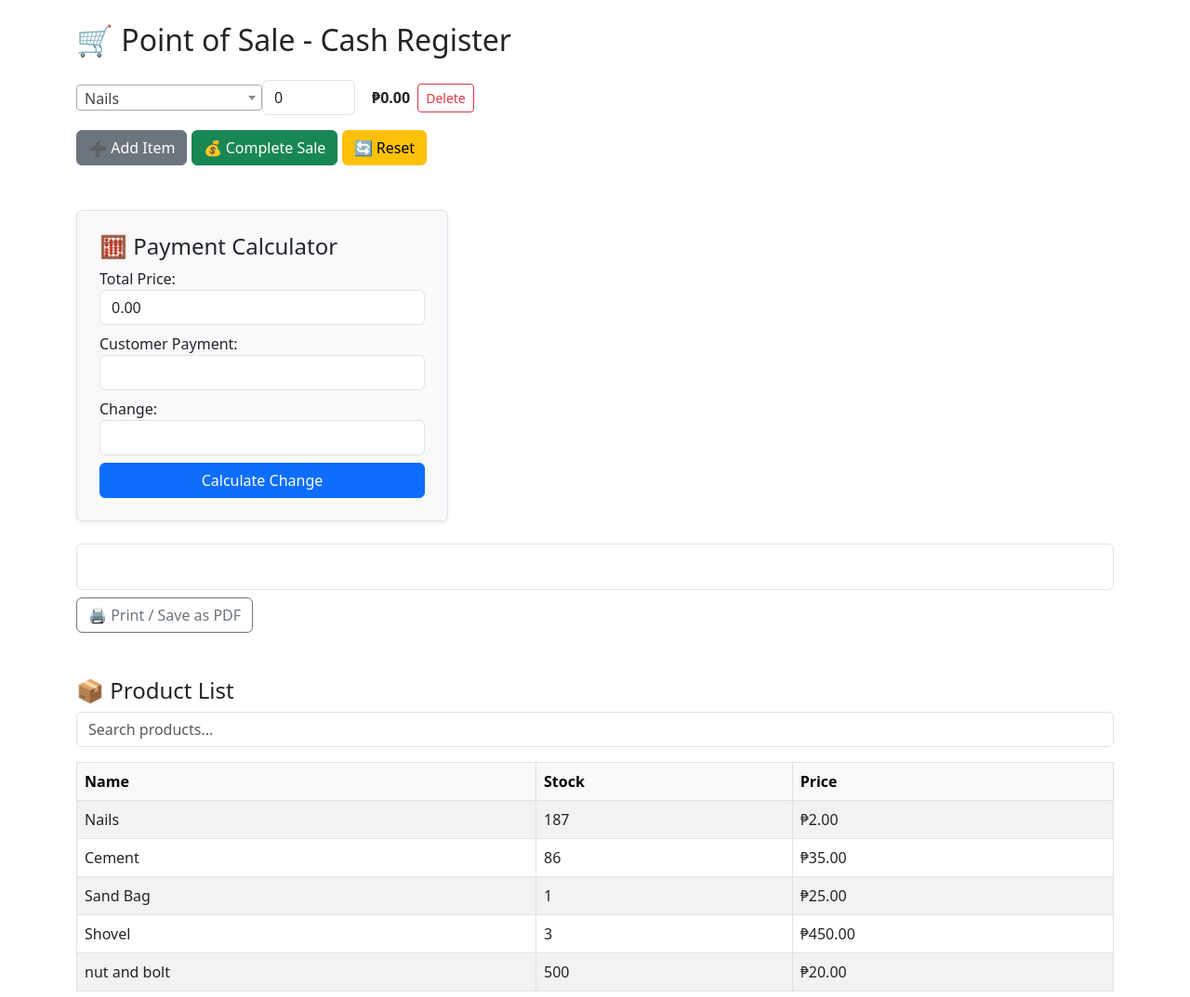
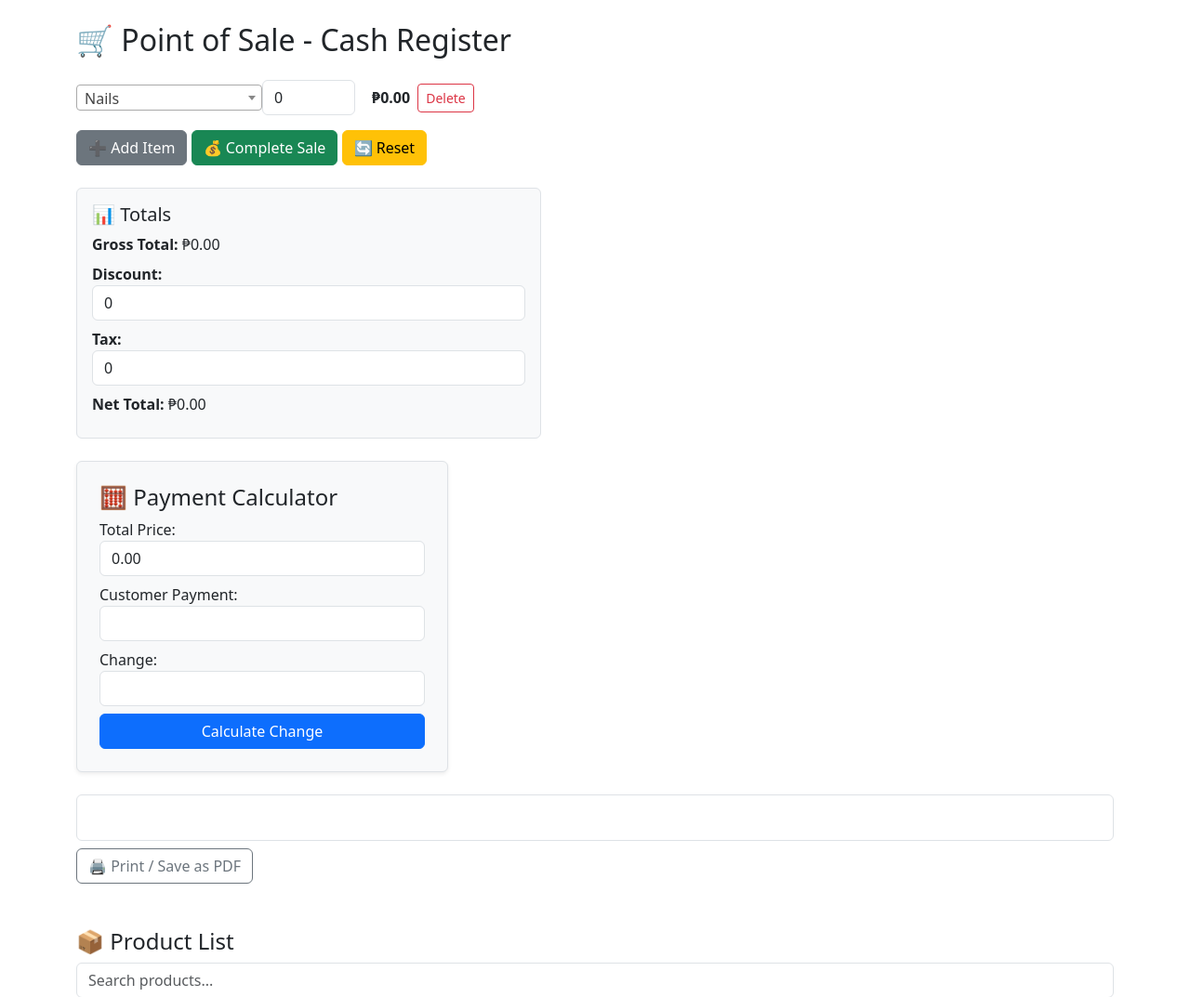
Before and after one commit to Blackstar28/hardware_system, a Django app: page /pos/ in a window 1280 px wide. Shown: the part 56-1129 px from the top of the page at 93% size. Run offline with Django 5.2, Linux system fonts and the light colour scheme; a user stored in the database is signed in; data comes from the database, SQL or seed files in the repository; some libraries are stand-ins or nearby versions.

Commit message:
added net and gros sales

```diff
--- a/core/templates/core/home.html
+++ b/core/templates/core/home.html
@@ -56,7 +56,7 @@
 
 <!-- Page Content -->
 <div class="container-buttons">
-    <h1 class="mb-4">Welcome to the Hardware Shop System</h1>
+    <h1 class="mb-4">Welcome to Daddy Dados Hardware Shop System</h1>
 
     <a href="{% url 'pos_view' %}" class="btn btn-primary">💳 Go to POS (Cashier)</a>
     <a href="{% url 'create_purchase_order' %}" class="btn btn-success">🧾 Create Purchase Order</a>
--- a/core/templates/core/pos.html
+++ b/core/templates/core/pos.html
@@ -2,7 +2,6 @@
 <html>
 <head>
     <title>POS - Cash Register</title>
-    <!-- ✅ Bootstrap & Select2 CSS -->
     <link href="https://cdn.jsdelivr.net/npm/bootstrap@5.3.0/dist/css/bootstrap.min.css" rel="stylesheet">
     <link href="https://cdn.jsdelivr.net/npm/select2@4.1.0-rc.0/dist/css/select2.min.css" rel="stylesheet" />
     <style>
@@ -13,7 +12,6 @@
 </head>
 <body>
 
-<!-- ✅ Navbar -->
 <nav class="navbar navbar-expand-lg navbar-dark bg-dark mb-4">
     <div class="container-fluid">
         <span class="navbar-brand">Hardware POS</span>
@@ -55,8 +53,23 @@
         </div>
     </form>
 
+    <!-- ✅ Gross, Discount, Tax, Net -->
+    <div class="mt-4 p-3 bg-light border rounded" style="max-width: 500px;">
+        <h5>📊 Totals</h5>
+        <div class="mb-2"><strong>Gross Total:</strong> ₱<span id="gross-total">0.00</span></div>
+        <div class="mb-2">
+            <label for="discount"><strong>Discount:</strong></label>
+            <input type="number" id="discount" value="0" class="form-control" onchange="calculateTotal()">
+        </div>
+        <div class="mb-2">
+            <label for="tax"><strong>Tax:</strong></label>
+            <input type="number" id="tax" value="0" class="form-control" onchange="calculateTotal()">
+        </div>
+        <div class="mb-2"><strong>Net Total:</strong> ₱<span id="net-total">0.00</span></div>
+    </div>
+
     <!-- ✅ Calculator -->
-    <div class="mt-5 p-4 border rounded shadow-sm bg-light" style="max-width: 400px;">
+    <div class="mt-4 p-4 border rounded shadow-sm bg-light" style="max-width: 400px;">
         <h4>🧮 Payment Calculator</h4>
         <label>Total Price:</label>
         <input type="text" id="total_price" readonly class="form-control mb-2">
@@ -130,25 +143,33 @@
     }
 
     function calculateTotal() {
-        let total = 0;
+        let gross = 0;
         document.querySelectorAll('.form-row').forEach(row => {
             const select = row.querySelector('.product-select');
             const qty = row.querySelector('.qty-input').value || 0;
             const price = select.options[select.selectedIndex].dataset.price || 0;
             const lineTotal = parseFloat(qty) * parseFloat(price);
-            total += lineTotal;
+            gross += lineTotal;
             row.querySelector('.item-total').innerText = `₱${lineTotal.toFixed(2)}`;
         });
-        document.getElementById('total_price').value = total.toFixed(2);
-        return total;
+
+        const discount = parseFloat(document.getElementById('discount').value) || 0;
+        const tax = parseFloat(document.getElementById('tax').value) || 0;
+        const net = gross - discount + tax;
+
+        document.getElementById('total_price').value = net.toFixed(2);
+        document.getElementById('gross-total').innerText = gross.toFixed(2);
+        document.getElementById('net-total').innerText = net.toFixed(2);
+
+        return net;
     }
 
     function calculateChange() {
-        const total = calculateTotal();
+        const net = calculateTotal();
         const payment = parseFloat(document.getElementById('customer_payment').value) || 0;
-        const change = payment - total;
+        const change = payment - net;
         document.getElementById('change_output').value = change < 0 ? "Insufficient" : change.toFixed(2);
-        showReceipt(total, payment, change);
+        showReceipt(net, payment, change);
     }
 
     function showReceipt(total, payment, change) {
@@ -159,7 +180,15 @@
             const price = row.querySelector('.product-select').selectedOptions[0].dataset.price;
             html += `<li>${name} x${qty} - ₱${(qty * price).toFixed(2)}</li>`;
         });
-        html += `</ul><p><strong>Total:</strong> ₱${total.toFixed(2)}<br><strong>Payment:</strong> ₱${payment}<br><strong>Change:</strong> ₱${change.toFixed(2)}</p>`;
+        html += `</ul>
+            <p>
+                <strong>Gross:</strong> ₱${document.getElementById('gross-total').innerText}<br>
+                <strong>Discount:</strong> ₱${document.getElementById('discount').value}<br>
+                <strong>Tax:</strong> ₱${document.getElementById('tax').value}<br>
+                <strong>Net Total:</strong> ₱${total.toFixed(2)}<br>
+                <strong>Payment:</strong> ₱${payment}<br>
+                <strong>Change:</strong> ₱${change < 0 ? "Insufficient" : change.toFixed(2)}
+            </p>`;
         document.getElementById("receipt").innerHTML = html;
     }
 
@@ -176,9 +205,13 @@
     function resetForm() {
         document.querySelectorAll('.form-row').forEach((row, i) => { if (i > 0) row.remove(); });
         document.querySelector('.qty-input').value = 1;
+        document.getElementById('discount').value = 0;
+        document.getElementById('tax').value = 0;
         document.getElementById('total_price').value = '';
         document.getElementById('customer_payment').value = '';
         document.getElementById('change_output').value = '';
+        document.getElementById('gross-total').innerText = '0.00';
+        document.getElementById('net-total').innerText = '0.00';
         document.getElementById('receipt').innerHTML = '';
         calculateTotal();
     }
```
